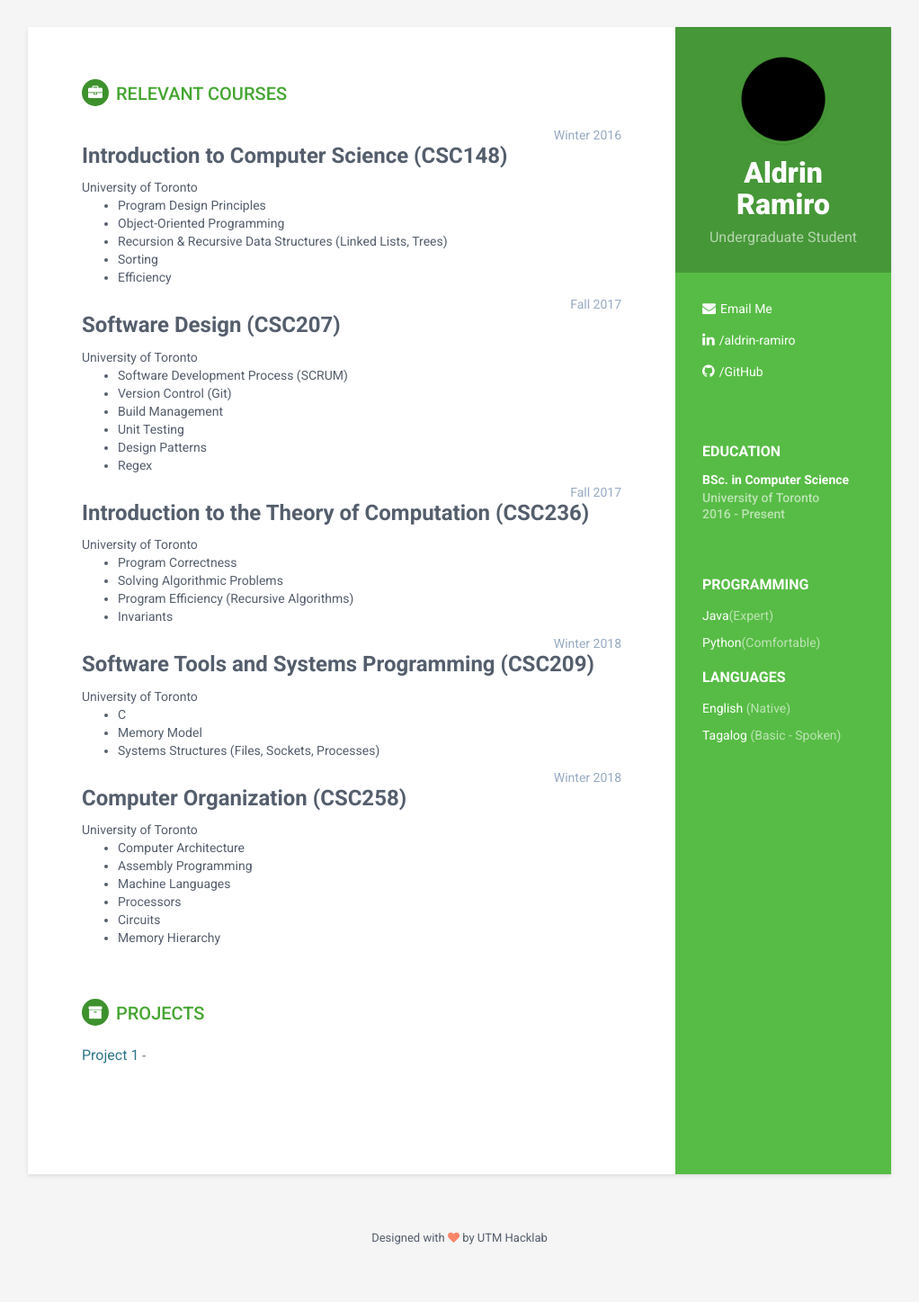
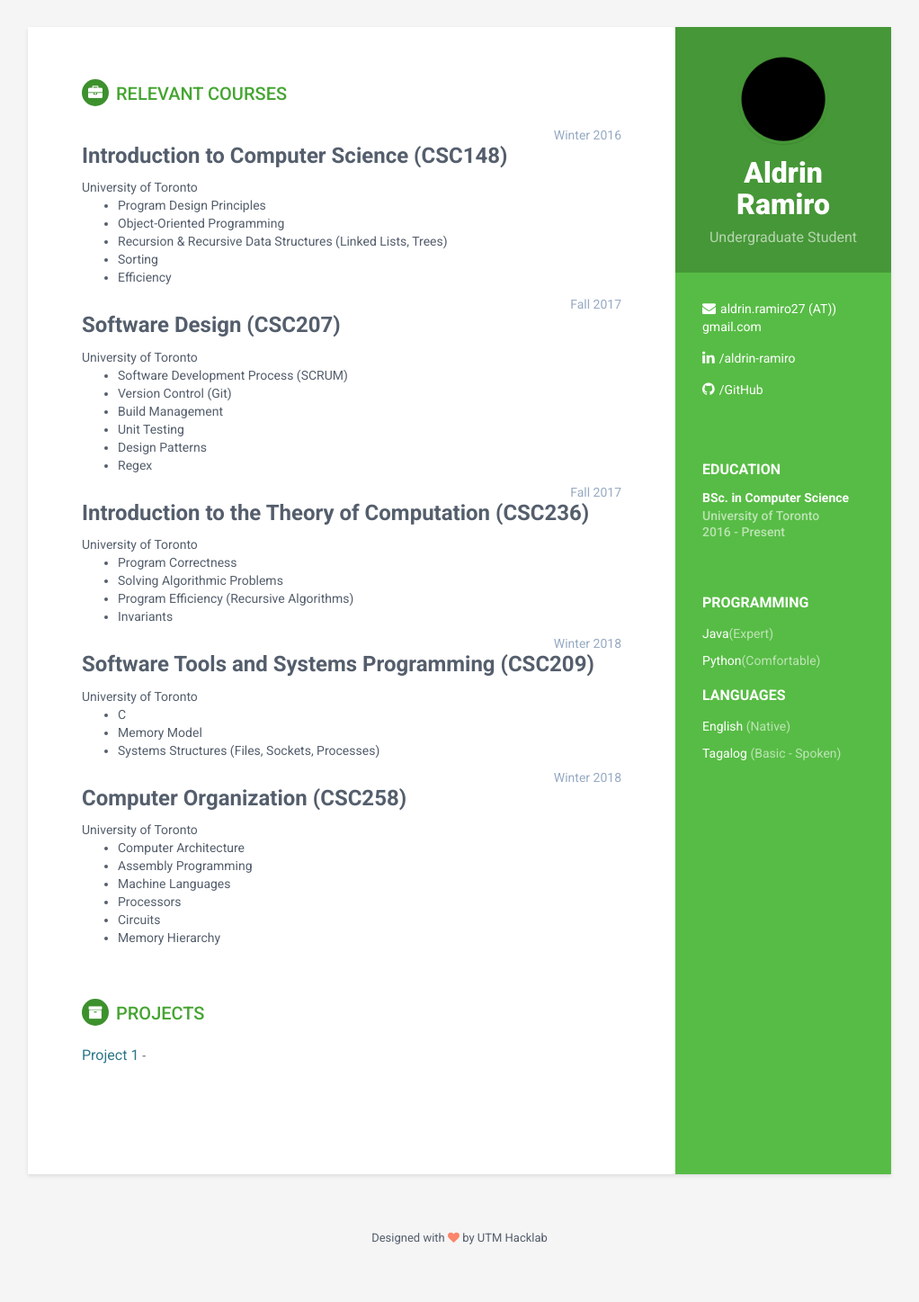
Before and after one commit to aldrinRamiro/aldrinRamiro.github.io, a Jekyll site: the page built from index.html, in a window 1280 px wide. Shown: the whole page at 90% size, without its empty margins (129-1151 px from the left). Built offline with Jekyll 4.4.1, drawn with Linux system fonts in a browser that asks for light colours.

Commit message:
email display changed

```diff
--- a/_config.yml
+++ b/_config.yml
@@ -18,6 +18,6 @@ tagline: Undergraduate Student
 pic: profile.png  #place a 100x100 picture inside /assets/images/ folder and provide the name of the file below
 
 #sidebar links
-email: aldrin.ramiro27@gmail.com
+email: aldrin.ramiro27 (AT)) gmail.com
 linkedin: aldrin-ramiro #do not add http://
 github: aldrinRamiro
--- a/_includes/sidebar.html
+++ b/_includes/sidebar.html
@@ -13,7 +13,7 @@
     <ul class="list-unstyled contact-list">
 
       {% if site.email %}
-      <li class="email"><i class="fa fa-envelope"></i><a href="mailto: {{site.email}}">Email Me</a></li>
+      <li class="email"><i class="fa fa-envelope"></i>{{site.email}}</li>
       {% endif %}  {% if site.website %}
       <li class="website"><i class="fa fa-globe"></i><a href="http://{{site.website}}" target="_blank">{{site.website}}</a></li>
       {% endif %} {% if site.linkedin %}
```
